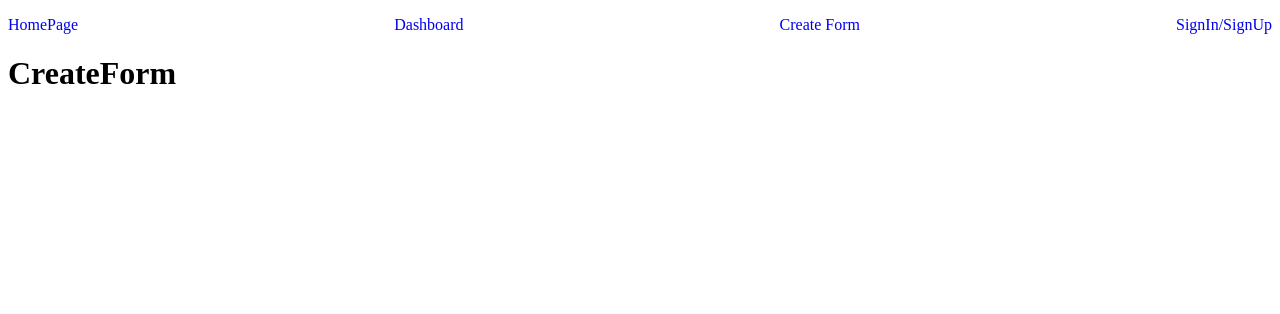
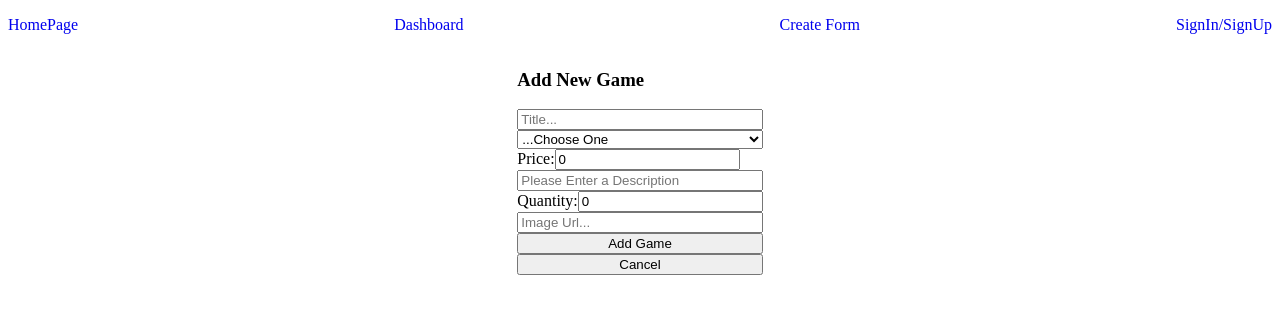
Before and after one commit to comeaudc/TheGamesShopFE, a React (Vite) app: page /create in a window 1280 px wide. Shown: the top 314 px of the page. Built offline with nearby package versions, Linux system fonts and the light colour scheme.

Commit message:
Added post functionality basic, not dynamic admin yet

```diff
--- a/src/App.css
+++ b/src/App.css
@@ -1,4 +1,9 @@
 #root {
-  max-width: 1280px;
+  max-width: 100%;
   margin: 0 auto;
 }
+
+main{
+  display: flex;
+  justify-content: center;
+}
--- a/src/App.jsx
+++ b/src/App.jsx
@@ -4,7 +4,7 @@ import { Routes, Route } from "react-router-dom";
 // Pages
 import Homepage from "./pages/Homepage";
 import AuthPage from "./pages/AuthPage";
-import CreateForm from "./pages/CreateForm";
+import CreateForm from "./pages/CreateForm/CreateForm";
 import Dashboard from "./pages/Dashboard";
 import ShowOnePage from "./pages/ShowOnePage";
 import NotFound from "./pages/NotFound";
@@ -13,10 +13,10 @@ import NotFound from "./pages/NotFound";
 import Nav from "./components/Nav/Nav";
 
 function App() {
-
   return (
     <>
       <Nav />
+      <main>
         <Routes>
           <Route path="/" element={<Homepage />} />
           <Route path="/auth" element={<AuthPage />} />
@@ -25,6 +25,7 @@ function App() {
           <Route path="/product/:id" element={<ShowOnePage />} />
           <Route path="*" element={<NotFound />} />
         </Routes>
+      </main>
     </>
   );
 }
--- a/src/pages/CreateForm.jsx
+++ /dev/null
@@ -1,3 +0,0 @@
-export default function CreateForm() {
-  return <h1>CreateForm</h1>;
-}
--- /dev/null
+++ b/src/pages/CreateForm/CreateForm.jsx
@@ -0,0 +1,105 @@
+import styles from "./CreateForm.module.css";
+import axios from "axios";
+import { useState } from "react";
+import { useNavigate } from "react-router-dom";
+
+export default function CreateForm() {
+  const user = "681a82866295d894b398e7d9";
+  const nav = useNavigate();
+
+  const [formData, setFormData] = useState({
+    title: "",
+    category: "",
+    price: 0.0,
+    desc: "",
+    qty: 0,
+    img: "",
+  });
+
+  function handleChange(e) {
+    setFormData({ ...formData, [e.target.name]: e.target.value });
+  }
+
+  async function handleSubmit(e) {
+    e.preventDefault();
+
+    try {
+      if (
+        formData.title &&
+        formData.category &&
+        formData.desc &&
+        formData.img
+      ) {
+        let res = await axios.post(`http://localhost:3000/api/game`, formData, {
+          headers: { token: user },
+        });
+
+        console.log(res.data);
+        nav("/");
+      } else {
+        return alert("Please Fill In Fields");
+      }
+    } catch (err) {
+      console.error(err);
+    }
+  }
+
+  return (
+    <>
+      <form onSubmit={handleSubmit} className={styles.createForm}>
+        <h3>Add New Game</h3>
+        <input
+          onChange={handleChange}
+          type="text"
+          name="title"
+          placeholder="Title..."
+          value={formData.title}
+        />
+        <select onChange={handleChange} name="category">
+          <option value="">...Choose One</option>
+          <option value="Board">Board</option>
+          <option value="Dice">Dice</option>
+          <option value="Card">Card</option>
+          <option value="Outdoor">Outdoor</option>
+          <option value="Video">Video</option>
+          <option value="Other">Other</option>
+        </select>
+        <label>
+          Price:
+          <input
+            onChange={handleChange}
+            type="number"
+            name="price"
+            value={formData.price}
+          />
+        </label>
+        <input
+          onChange={handleChange}
+          type="textarea"
+          name="desc"
+          placeholder="Please Enter a Description"
+          value={formData.desc}
+        />
+        <label>
+          Quantity:
+          <input
+            onChange={handleChange}
+            type="number"
+            name="qty"
+            min={0}
+            value={formData.qty}
+          />{" "}
+        </label>
+        <input
+          onChange={handleChange}
+          type="text"
+          name="img"
+          placeholder="Image Url..."
+          value={formData.img}
+        />
+        <input type="Submit" value="Add Game" />
+        <button>Cancel</button>
+      </form>
+    </>
+  );
+}
--- /dev/null
+++ b/src/pages/CreateForm/CreateForm.module.css
@@ -0,0 +1,4 @@
+.createForm{
+    display: flex;
+    flex-direction: column;
+}
```
Lines whose indentation alone changed are shown as unchanged.
